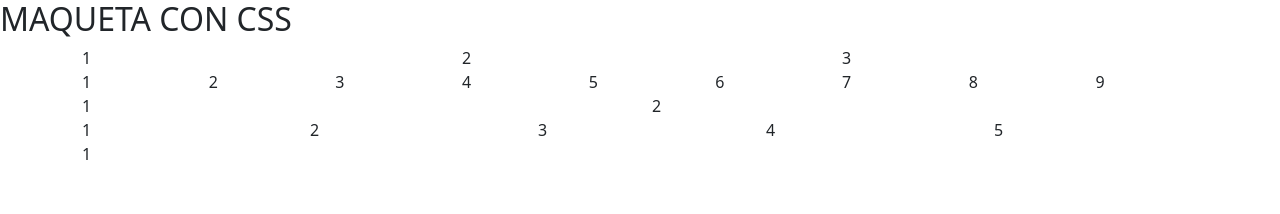
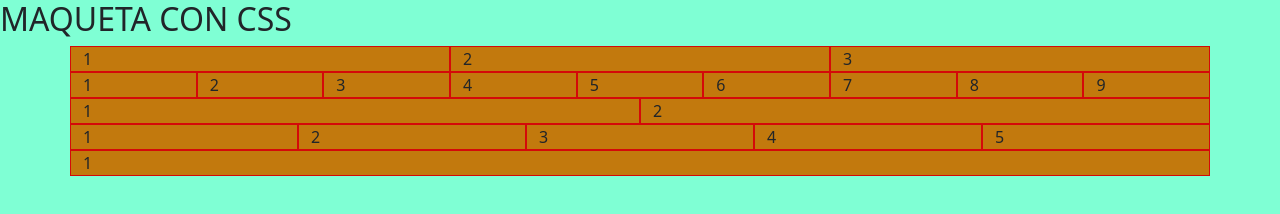
Before and after one commit to shhhhuo/Responsables9b, a plain HTML site: page index.html in a window 1280 px wide. Drawn offline with nearby package versions, Linux system fonts and the light colour scheme.

Commit message:
cambiar fondo al body

```diff
--- a/estilos1.css
+++ b/estilos1.css
@@ -2,3 +2,7 @@
     border: 1px solid rgb(212, 9, 9);
     background-color: rgb(194, 121, 13);
 }
+
+body {
+    background-color: aquamarine;
+}
--- a/index.html
+++ b/index.html
@@ -5,6 +5,7 @@
     <meta name="viewport" content="width=device-width, initial-scale=1.0">
     <title>Document</title>
     <link href="https://cdn.jsdelivr.net/npm/bootstrap@5.3.3/dist/css/bootstrap.min.css" rel="stylesheet" integrity="sha384-QWTKZyjpPEjISv5WaRU9OFeRpok6YctnYmDr5pNlyT2bRjXh0JMhjY6hW+ALEwIH" crossorigin="anonymous">
+    <link rel="stylesheet" href="estilos1.css">
 </head>
 <body>
     <h2>MAQUETA CON CSS</h2>
```
